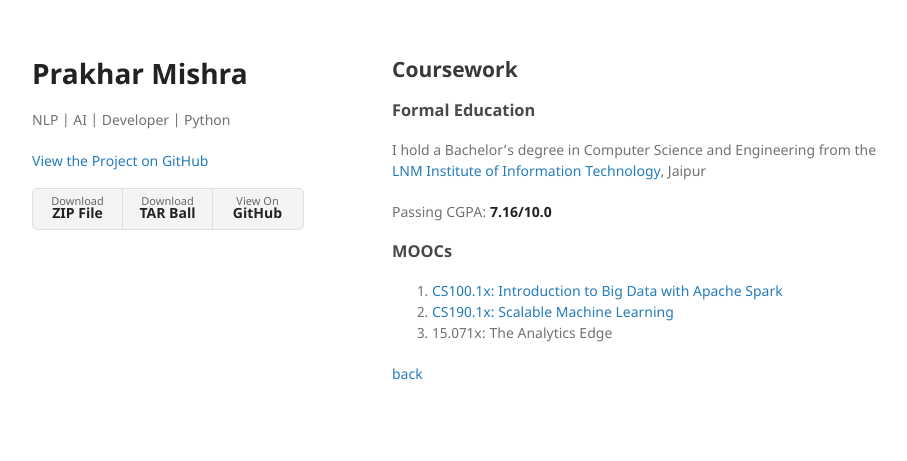
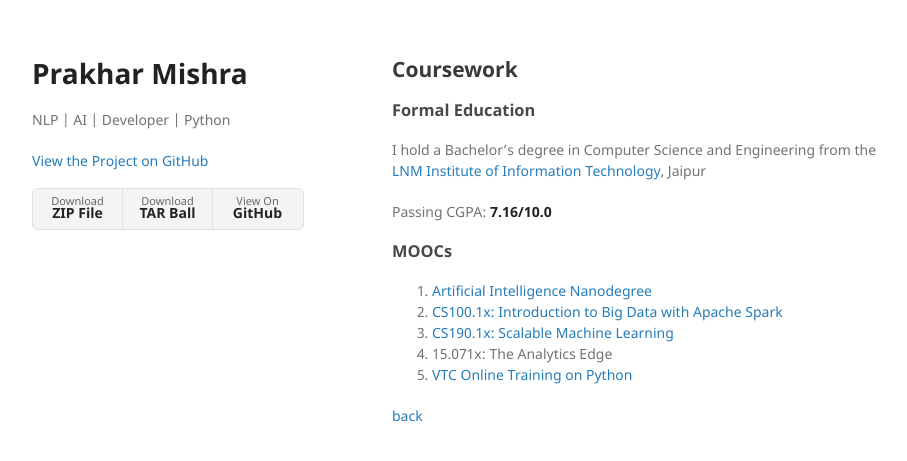
Before and after one commit to prakhar21/profile, a Jekyll site: the page built from coursework.md, in a window 1280 px wide. Shown: the top 461 px of the page, without its empty margins (178-1085 px from the left). Built offline with Jekyll 4.4.1, drawn with Linux system fonts in a browser that asks for light colours; our own code applies the rules of GitHub Pages for plain Markdown files.

Commit message:
education

```diff
--- a/coursework.md
+++ b/coursework.md
@@ -10,10 +10,13 @@ I hold a Bachelor's degree in Computer Science and Engineering from the [LNM Ins
 
 Passing CGPA: **7.16/10.0**
 
+
 ### [](#header-3)MOOCs
 
-1. [CS100.1x: Introduction to Big Data with Apache Spark](https://s3.amazonaws.com/verify.edx.org/downloads/a2f04ff89ffe4090a01fabda9113c4b0/Certificate.pdf)
-2. [CS190.1x: Scalable Machine Learning](https://s3.amazonaws.com/verify.edx.org/downloads/328c14f8035e447584da12bb692b7afa/Certificate.pdf)
-3. 15.071x: The Analytics Edge
+1. [Artificial Intelligence Nanodegree](https://vtc.internshala.com/certificate/show_certificate.php?certificate_number=145075398153ac8e8ebb1bc)
+2. [CS100.1x: Introduction to Big Data with Apache Spark](https://s3.amazonaws.com/verify.edx.org/downloads/a2f04ff89ffe4090a01fabda9113c4b0/Certificate.pdf)
+3. [CS190.1x: Scalable Machine Learning](https://s3.amazonaws.com/verify.edx.org/downloads/328c14f8035e447584da12bb692b7afa/Certificate.pdf)
+4. 15.071x: The Analytics Edge
+5. [VTC Online Training on Python](https://vtc.internshala.com/certificate/show_certificate.php?certificate_number=145075398153ac8e8ebb1bc)
 
 [back](./)
```
